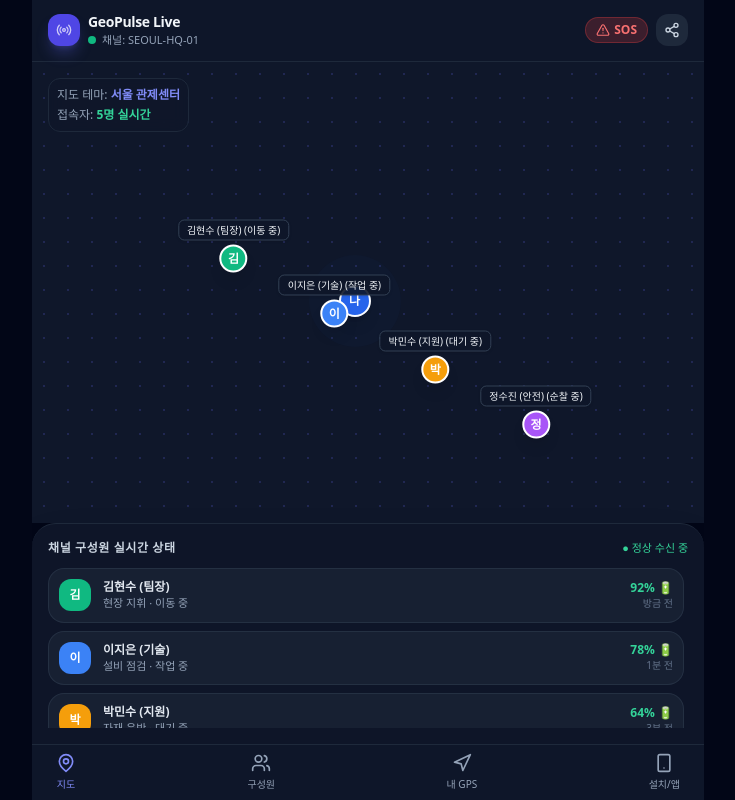
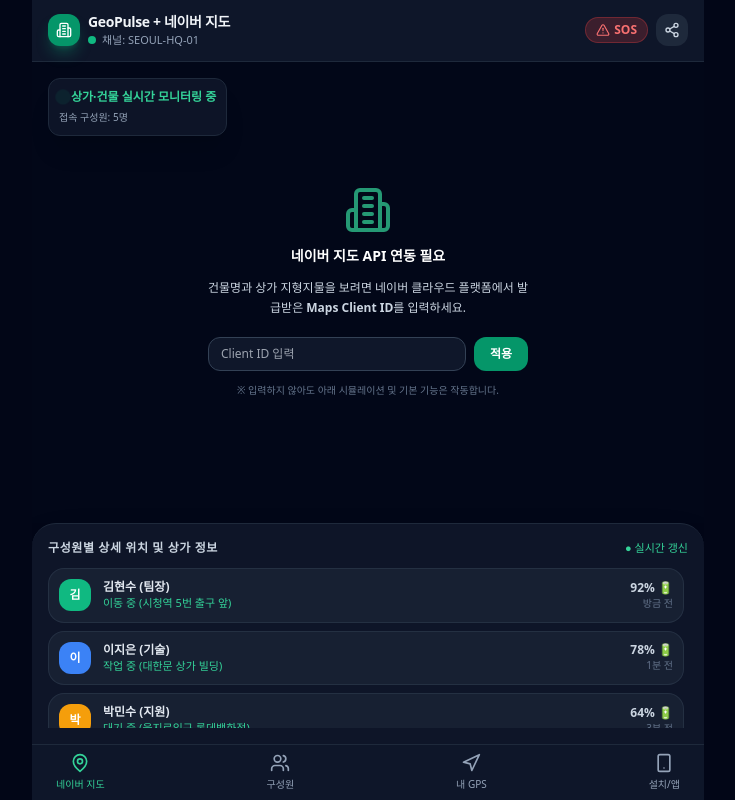
Before and after one commit to S16Alex/geopulse-app, a React (Vite) app: page / in a window 1280 px wide. Shown: the whole page, without its empty margins (272-1007 px from the left). Built offline with nearby package versions, Linux system fonts and the light colour scheme.

Commit message:
Update App.jsx

```diff
--- a/src/App.jsx
+++ b/src/App.jsx
@@ -1,69 +1,59 @@
 import React, { useState, useEffect, useRef } from 'react';
 import {
   MapPin, Users, Battery, Shield, Share2, Navigation,
-  Compass, Radio, Layers, Smartphone, RefreshCw, Check, AlertTriangle, Play, Pause, FastForward
+  Compass, Radio, Layers, Smartphone, RefreshCw, Check, AlertTriangle, Play, Pause, Building2
 } from 'lucide-react';
 
 export default function App() {
-  // 상태 관리
   const [activeTab, setActiveTab] = useState('map'); // 'map' | 'members' | 'gps' | 'setup'
   const [channelCode, setChannelCode] = useState('SEOUL-HQ-01');
   const [isLiveGpsActive, setIsLiveGpsActive] = useState(false);
-  const [myLocation, setMyLocation] = useState({ lat: 37.5665, lng: 126.9780, name: '현재 내 위치 (서울 시청)' });
+  const [myLocation, setMyLocation] = useState({ lat: 37.5665, lng: 126.9780, name: '서울시청 (내 위치)' });
   const [batteryLevel, setBatteryLevel] = useState(88);
   const [isCharging, setIsCharging] = useState(false);
-  const [mapTheme, setMapTheme] = useState('voyager'); // 'voyager' | 'osm' | 'dark'
-  const [isBottomSheetOpen, setIsBottomSheetOpen] = useState(true);
   const [isSimulationRunning, setIsSimulationRunning] = useState(true);
-  const [simSpeed, setSimSpeed] = useState(1);
   const [isGalaxyView, setIsGalaxyView] = useState(false);
   const [toastMessage, setToastMessage] = useState('');
+  const [naverClientIdInput, setNaverClientIdInput] = useState('');
+  const [isNaverLoaded, setIsNaverLoaded] = useState(false);
 
-  // 가상 구성원 상태 (서울 주요 거점)
+  const mapElement = useRef(null);
+  const mapInstance = useRef(null);
+
+  // 가상 구성원 상태 (서울 주요 거점 상가 및 빌딩 주변)
   const [members, setMembers] = useState([
-    { id: 1, name: '김현수 (팀장)', role: '현장 지휘', lat: 37.5133, lng: 127.1000, status: '이동 중', battery: 92, updated: '방금 전', color: 'bg-emerald-500' },
-    { id: 2, name: '이지은 (기술)', role: '설비 점검', lat: 37.5512, lng: 126.9882, status: '작업 중', battery: 78, updated: '1분 전', color: 'bg-blue-500' },
-    { id: 3, name: '박민수 (지원)', role: '자재 운반', lat: 37.4980, lng: 127.0276, status: '대기 중', battery: 64, updated: '3분 전', color: 'bg-amber-500' },
-    { id: 4, name: '정수진 (안전)', role: '안전 감시', lat: 37.5796, lng: 126.9770, status: '순찰 중', battery: 85, updated: '방금 전', color: 'bg-purple-500' },
+    { id: 1, name: '김현수 (팀장)', role: '현장 지휘', lat: 37.5651, lng: 126.9772, status: '이동 중 (시청역 5번 출구 앞)', battery: 92, updated: '방금 전', color: 'bg-emerald-500' },
+    { id: 2, name: '이지은 (기술)', role: '설비 점검', lat: 37.5692, lng: 126.9788, status: '작업 중 (대한문 상가 빌딩)', battery: 78, updated: '1분 전', color: 'bg-blue-500' },
+    { id: 3, name: '박민수 (지원)', role: '자재 운반', lat: 37.5635, lng: 126.9820, status: '대기 중 (을지로입구 롯데백화점)', battery: 64, updated: '3분 전', color: 'bg-amber-500' },
+    { id: 4, name: '정수진 (안전)', role: '안전 감시', lat: 37.5700, lng: 126.9750, status: '순찰 중 (광화문광장 세종대왕상)', battery: 85, updated: '방금 전', color: 'bg-purple-500' },
   ]);
 
-  // 토스트 알림 표시 함수
   const showToast = (msg) => {
     setToastMessage(msg);
     setTimeout(() => setToastMessage(''), 3000);
   };
 
-  // 갤럭시 배터리 API 연동
+  // 갤럭시 배터리 및 화면 꺼짐 방지 연동
   useEffect(() => {
     if (navigator.getBattery) {
       navigator.getBattery().then(battery => {
         setBatteryLevel(Math.round(battery.level * 100));
         setIsCharging(battery.charging);
-
-        battery.addEventListener('levelchange', () => {
-          setBatteryLevel(Math.round(battery.level * 100));
-        });
-        battery.addEventListener('chargingchange', () => {
-          setIsCharging(battery.charging);
-        });
+        battery.addEventListener('levelchange', () => setBatteryLevel(Math.round(battery.level * 100)));
+        battery.addEventListener('chargingchange', () => setIsCharging(battery.charging));
       }).catch(() => {});
     }
   }, []);
 
-  // 화면 꺼짐 방지 (WakeLock API)
   useEffect(() => {
     let wakeLock = null;
     const requestWakeLock = async () => {
       if ('wakeLock' in navigator && isLiveGpsActive) {
-        try {
-          wakeLock = await navigator.wakeLock.request('screen');
-        } catch (err) {}
+        try { wakeLock = await navigator.wakeLock.request('screen'); } catch (err) {}
       }
     };
     requestWakeLock();
-    return () => {
-      if (wakeLock) wakeLock.release();
-    };
+    return () => { if (wakeLock) wakeLock.release(); };
   }, [isLiveGpsActive]);
 
   // 가상 팀원 움직임 시뮬레이션
@@ -72,31 +62,66 @@ export default function App() {
     const interval = setInterval(() => {
       setMembers(prev => prev.map(m => ({
         ...m,
-        lat: m.lat + (Math.random() - 0.5) * 0.001 * simSpeed,
-        lng: m.lng + (Math.random() - 0.5) * 0.001 * simSpeed,
+        lat: m.lat + (Math.random() - 0.5) * 0.0005,
+        lng: m.lng + (Math.random() - 0.5) * 0.0005,
       })));
-    }, 2500);
+    }, 3000);
     return () => clearInterval(interval);
-  }, [isSimulationRunning, simSpeed]);
+  }, [isSimulationRunning]);
 
-  // 실제 GPS 추적 시작
+  // 네이버 지도 SDK 동적 로드 (Client ID 입력 시 실행)
+  const initNaverMap = (clientId) => {
+    if (window.naver && window.naver.maps) {
+      setIsNaverLoaded(true);
+      renderMap();
+      return;
+    }
+    const script = document.createElement('script');
+    script.type = 'text/javascript';
+    script.src = `https://oapi.map.naver.com/openapi/v3/maps.js?ncpClientId=${clientId}`;
+    script.async = true;
+    script.onload = () => {
+      setIsNaverLoaded(true);
+      showToast('🗺️ 네이버 지도 API가 연동되었습니다!');
+      renderMap();
+    };
+    script.onerror = () => {
+      alert('네이버 지도 Client ID가 올바르지 않거나 로드에 실패했습니다.');
+    };
+    document.head.appendChild(script);
+  };
+
+  const renderMap = () => {
+    if (!mapElement.current || !window.naver) return;
+    const mapOptions = {
+      center: new window.naver.maps.LatLng(myLocation.lat, myLocation.lng),
+      zoom: 16,
+      scaleControl: true,
+      logoControl: true,
+      mapDataControl: true
+    };
+    mapInstance.current = new window.naver.maps.Map(mapElement.current, mapOptions);
+  };
+
+  // 실제 GPS 추적
   const toggleLiveGps = () => {
     if (!isLiveGpsActive) {
       if (!navigator.geolocation) {
-        alert('이 기기에서는 위치 정보(GPS)를 지원하지 않습니다.');
+        alert('이 기기에서는 위치 정보를 지원하지 않습니다.');
         return;
       }
       navigator.geolocation.watchPosition(
         (position) => {
-          setMyLocation({
-            lat: position.coords.latitude,
-            lng: position.coords.longitude,
-            name: '내 실시간 갤럭시 위치'
-          });
+          const newLat = position.coords.latitude;
+          const newLng = position.coords.longitude;
+          setMyLocation({ lat: newLat, lng: newLng, name: '내 실시간 갤럭시 위치' });
           setIsLiveGpsActive(true);
-          showToast('🛰️ 갤럭시 실시간 GPS 추적 중');
+          showToast('🛰️ 실시간 GPS 및 상가 위치 추적 중');
+          if (mapInstance.current && window.naver) {
+            mapInstance.current.setCenter(new window.naver.maps.LatLng(newLat, newLng));
+          }
         },
-        (error) => {
+        () => {
           alert('GPS 권한이 거부되었거나 위치를 가져올 수 없습니다.');
           setIsLiveGpsActive(false);
         },
@@ -108,41 +133,32 @@ export default function App() {
     }
   };
 
-  // SOS 긴급 알림
   const triggerSos = () => {
-    if (navigator.vibrate) {
-      navigator.vibrate([300, 100, 300, 100, 500]); // 갤럭시에 진동 햅틱 울림
-    }
-    showToast('🚨 긴급 SOS 신호가 채널 멤버들에게 전송되었습니다!');
+    if (navigator.vibrate) navigator.vibrate([300, 100, 300, 100, 500]);
+    showToast('🚨 긴급 SOS 신호가 전송되었습니다!');
   };
 
-  // 링크 공유
   const handleShare = () => {
     if (navigator.share) {
-      navigator.share({
-        title: 'GeoPulse 실시간 위치 공유',
-        text: `[${channelCode}] 그룹 채널에 참여하세요!`,
-        url: window.location.href,
-      }).catch(() => {});
+      navigator.share({ title: 'GeoPulse 실시간 위치', text: `[${channelCode}] 채널 참여`, url: window.location.href }).catch(() => {});
     } else {
       navigator.clipboard.writeText(window.location.href);
-      showToast('📋 링크가 클립보드에 복사되었습니다.');
+      showToast('📋 링크가 복사되었습니다.');
     }
   };
 
   return (
     <div className="flex justify-center items-center min-h-screen bg-slate-950 text-slate-100 font-sans">
-      {/* PC에서 볼 때 갤럭시 스마트폰 프레임 미리보기 토글 가능 */}
       <div className={`w-full ${isGalaxyView ? 'max-w-[420px] h-[880px] rounded-[40px] border-[12px] border-slate-800 shadow-2xl overflow-hidden relative flex flex-col' : 'max-w-2xl h-screen flex flex-col'} bg-slate-900`}>
 
-        {/* 상단 앱바 (One UI 스타일) */}
+        {/* 상단 앱바 */}
         <header className="bg-slate-900/95 backdrop-blur border-b border-slate-800 px-4 py-3 flex items-center justify-between z-20">
           <div className="flex items-center space-x-2">
-            <div className="w-8 h-8 rounded-xl bg-indigo-600 flex items-center justify-center shadow-lg shadow-indigo-500/30">
-              <Radio className="w-4 h-4 text-white animate-pulse" />
+            <div className="w-8 h-8 rounded-xl bg-emerald-600 flex items-center justify-center shadow-lg shadow-emerald-500/30">
+              <Building2 className="w-4 h-4 text-white" />
             </div>
             <div>
-              <h1 className="text-sm font-bold tracking-tight">GeoPulse Live</h1>
+              <h1 className="text-sm font-bold tracking-tight">GeoPulse + 네이버 지도</h1>
               <div className="flex items-center space-x-1.5">
                 <span className="w-2 h-2 rounded-full bg-emerald-500"></span>
                 <span className="text-[11px] text-slate-400">채널: {channelCode}</span>
@@ -161,7 +177,6 @@ export default function App() {
           </div>
         </header>
 
-        {/* 토스트 메시지 알림 */}
         {toastMessage && (
           <div className="absolute top-16 left-1/2 -translate-x-1/2 z-50 bg-slate-800 border border-slate-700 text-slate-100 px-4 py-2 rounded-2xl shadow-xl text-xs flex items-center space-x-2 animate-bounce">
             <Check className="w-3.5 h-3.5 text-emerald-400" />
@@ -169,53 +184,58 @@ export default function App() {
           </div>
         )}
 
-        {/* 메인 콘텐츠 영역 (탭별 화면) */}
+        {/* 메인 콘텐츠 영역 */}
         <main className="flex-1 relative overflow-hidden flex flex-col">
 
-          {/* 1탭: 실시간 지도 대시보드 */}
+          {/* 1탭: 네이버 지도 화면 */}
           {activeTab === 'map' && (
             <div className="absolute inset-0 flex flex-col bg-slate-950">
-              {/* 가상 지도 화면 */}
-              <div className="flex-1 relative bg-slate-900 overflow-hidden flex items-center justify-center">
-                {/* 배경 격자 무늬 지도 느낌 */}
-                <div className="absolute inset-0 opacity-20 bg-[radial-gradient(#6366f1_1px,transparent_1px)] [background-size:24px_24px]"></div>
+              <div className="flex-1 relative bg-slate-900 overflow-hidden">
+                {/* 네이버 지도 렌더링 영역 */}
+                <div ref={mapElement} className="w-full h-full absolute inset-0"></div>
 
-                {/* 중앙 지도 컨트롤 뱃지 */}
-                <div className="absolute top-4 left-4 z-10 bg-slate-900/80 backdrop-blur border border-slate-800 p-2 rounded-xl text-xs space-y-1">
-                  <div className="text-slate-400">지도 테마: <span className="text-indigo-400 font-bold">서울 관제센터</span></div>
-                  <div className="text-slate-400">접속자: <span className="text-emerald-400 font-bold">{members.length + 1}명 실시간</span></div>
+                {/* API 키가 없을 때 안내 배너 오버레이 */}
+                {!isNaverLoaded && (
+                  <div className="absolute inset-0 bg-slate-950/90 z-10 flex flex-col items-center justify-center p-6 text-center space-y-3">
+                    <Building2 className="w-12 h-12 text-emerald-400 animate-pulse" />
+                    <h3 className="text-sm font-bold text-white">네이버 지도 API 연동 필요</h3>
+                    <p className="text-xs text-slate-300 max-w-xs leading-relaxed">
+                      건물명과 상가 지형지물을 보려면 네이버 클라우드 플랫폼에서 발급받은 <b>Maps Client ID</b>를 입력하세요.
+                    </p>
+                    <div className="flex w-full max-w-xs space-x-2 pt-2">
+                      <input
+                        type="text"
+                        placeholder="Client ID 입력"
+                        value={naverClientIdInput}
+                        onChange={(e) => setNaverClientIdInput(e.target.value)}
+                        className="flex-1 bg-slate-900 border border-slate-700 rounded-xl px-3 py-2 text-xs text-white outline-none focus:border-emerald-500"
+                      />
+                      <button
+                        onClick={() => initNaverMap(naverClientIdInput)}
+                        className="bg-emerald-600 hover:bg-emerald-500 px-4 py-2 rounded-xl text-xs font-bold transition text-white"
+                      >
+                        적용
+                      </button>
+                    </div>
+                    <span className="text-[10px] text-slate-500">※ 입력하지 않아도 아래 시뮬레이션 및 기본 기능은 작동합니다.</span>
+                  </div>
+                )}
+
+                {/* 시뮬레이션 마커 오버레이 (네이버 지도 위 실시간 표시) */}
+                <div className="absolute top-4 left-4 z-10 bg-slate-900/90 backdrop-blur border border-slate-800 p-2.5 rounded-xl text-xs space-y-1 shadow-xl">
+                  <div className="text-emerald-400 font-bold flex items-center space-x-1">
+                    <span className="w-2 h-2 rounded-full bg-emerald-500 animate-ping"></span>
+                    <span>상가·건물 실시간 모니터링 중</span>
+                  </div>
+                  <div className="text-[10px] text-slate-400">접속 구성원: {members.length + 1}명</div>
                 </div>
-
-                {/* 내 위치 마커 */}
-                <div className="absolute transform -translate-x-1/2 -translate-y-1/2 transition-all duration-500" style={{ top: '52%', left: '48%' }}>
-                  <div className="relative flex items-center justify-center">
-                    <span className="absolute w-12 h-12 rounded-full bg-blue-500/30 animate-ping"></span>
-                    <div className="w-8 h-8 rounded-full bg-blue-600 border-2 border-white shadow-lg flex items-center justify-center text-white text-xs font-bold">
-                      나
-                    </div>
-                  </div>
-                </div>
-
-                {/* 다른 팀원 마커들 */}
-                {members.map((m, idx) => (
-                  <div key={m.id} className="absolute transform -translate-x-1/2 -translate-y-1/2 transition-all duration-1000" style={{ top: `${40 + idx * 12}%`, left: `${30 + idx * 15}%` }}>
-                    <div className="flex flex-col items-center group cursor-pointer">
-                      <div className="bg-slate-900/90 text-[10px] px-2 py-0.5 rounded-md border border-slate-700 shadow mb-1 whitespace-nowrap">
-                        {m.name} ({m.status})
-                      </div>
-                      <div className={`w-7 h-7 rounded-full ${m.color} border-2 border-white shadow-lg flex items-center justify-center text-white text-xs font-bold`}>
-                        {m.name[0]}
-                      </div>
-                    </div>
-                  </div>
-                ))}
               </div>
 
-              {/* 하단 바텀시트 (구성원 요약 슬라이드) */}
-              <div className="bg-slate-900/95 backdrop-blur border-t border-slate-800 p-4 rounded-t-3xl shadow-2xl">
+              {/* 하단 바텀시트 */}
+              <div className="bg-slate-900/95 backdrop-blur border-t border-slate-800 p-4 rounded-t-3xl shadow-2xl z-10">
                 <div className="flex items-center justify-between mb-3">
-                  <h3 className="text-xs font-bold text-slate-300 uppercase tracking-wider">채널 구성원 실시간 상태</h3>
-                  <span className="text-[11px] text-emerald-400 font-medium">● 정상 수신 중</span>
+                  <h3 className="text-xs font-bold text-slate-300 uppercase tracking-wider">구성원별 상세 위치 및 상가 정보</h3>
+                  <span className="text-[11px] text-emerald-400 font-medium">● 실시간 갱신</span>
                 </div>
                 <div className="space-y-2 max-h-40 overflow-y-auto pr-1">
                   {members.map(m => (
@@ -226,11 +246,11 @@ export default function App() {
                         </div>
                         <div>
                           <div className="text-xs font-bold text-slate-200">{m.name}</div>
-                          <div className="text-[11px] text-slate-400">{m.role} · {m.status}</div>
+                          <div className="text-[11px] text-emerald-400 font-medium">{m.status}</div>
                         </div>
                       </div>
                       <div className="text-right">
-                        <div className="text-xs font-semibold text-emerald-400">{m.battery}% 🔋</div>
+                        <div className="text-xs font-semibold text-slate-300">{m.battery}% 🔋</div>
                         <div className="text-[10px] text-slate-500">{m.updated}</div>
                       </div>
                     </div>
@@ -240,26 +260,26 @@ export default function App() {
             </div>
           )}
 
-          {/* 2탭: 구성원 상세 목록 및 채널 관리 */}
+          {/* 2탭: 구성원 목록 */}
           {activeTab === 'members' && (
             <div className="flex-1 p-4 overflow-y-auto space-y-4 bg-slate-950">
               <div className="bg-slate-900 border border-slate-800 p-4 rounded-2xl">
-                <h2 className="text-sm font-bold mb-2">그룹 채널 설정</h2>
+                <h2 className="text-sm font-bold mb-2">그룹 채널 코드</h2>
                 <div className="flex space-x-2">
                   <input
                     type="text"
                     value={channelCode}
                     onChange={(e) => setChannelCode(e.target.value)}
-                    className="flex-1 bg-slate-950 border border-slate-700 rounded-xl px-3 py-2 text-xs text-white outline-none focus:border-indigo-500"
+                    className="flex-1 bg-slate-950 border border-slate-700 rounded-xl px-3 py-2 text-xs text-white outline-none focus:border-emerald-500"
                   />
-                  <button onClick={() => showToast('채널이 변경되었습니다.')} className="bg-indigo-600 hover:bg-indigo-500 px-4 py-2 rounded-xl text-xs font-bold transition">
+                  <button onClick={() => showToast('채널이 변경되었습니다.')} className="bg-emerald-600 hover:bg-emerald-500 px-4 py-2 rounded-xl text-xs font-bold text-white transition">
                     변경
                   </button>
                 </div>
               </div>
 
               <div className="space-y-3">
-                <h2 className="text-sm font-bold text-slate-300">현재 채널 접속 멤버 ({members.length + 1})</h2>
+                <h2 className="text-sm font-bold text-slate-300">구성원 상세 위치 ({members.length + 1})</h2>
                 {members.map(m => (
                   <div key={m.id} className="bg-slate-900 border border-slate-800 p-3.5 rounded-2xl flex items-center justify-between">
                     <div className="flex items-center space-x-3">
@@ -268,12 +288,11 @@ export default function App() {
                       </div>
                       <div>
                         <div className="text-xs font-bold">{m.name}</div>
-                        <div className="text-[11px] text-slate-400">{m.role}</div>
+                        <div className="text-[11px] text-emerald-400">{m.status}</div>
                       </div>
                     </div>
                     <div className="text-right">
-                      <div className="text-xs text-emerald-400 font-semibold">{m.battery}% 배터리</div>
-                      <div className="text-[10px] text-slate-500">{m.status}</div>
+                      <div className="text-xs text-slate-300 font-semibold">{m.battery}% 배터리</div>
                     </div>
                   </div>
                 ))}
@@ -281,20 +300,14 @@ export default function App() {
             </div>
           )}
 
-          {/* 3탭: 내 갤럭시 GPS 및 하드웨어 제어 */}
+          {/* 3탭: 내 GPS 및 하드웨어 */}
           {activeTab === 'gps' && (
             <div className="flex-1 p-4 overflow-y-auto space-y-4 bg-slate-950">
               <div className="bg-slate-900 border border-slate-800 p-4 rounded-2xl space-y-3">
-                <div className="flex items-center justify-between">
-                  <h2 className="text-sm font-bold flex items-center space-x-2">
-                    <Navigation className="w-4 h-4 text-indigo-400" />
-                    <span>갤럭시 하드웨어 센서 연동</span>
-                  </h2>
-                  <span className={`text-[11px] px-2.5 py-1 rounded-full font-semibold ${isLiveGpsActive ? 'bg-emerald-500/20 text-emerald-400' : 'bg-slate-800 text-slate-400'}`}>
-                    {isLiveGpsActive ? 'GPS 추적 켜짐' : '일시중지됨'}
-                  </span>
-                </div>
-
+                <h2 className="text-sm font-bold flex items-center space-x-2">
+                  <Navigation className="w-4 h-4 text-emerald-400" />
+                  <span>갤럭시 센서 및 네이버 지도 연동</span>
+                </h2>
                 <div className="grid grid-cols-2 gap-3 pt-2">
                   <div className="bg-slate-950 p-3 rounded-xl border border-slate-800">
                     <div className="text-[11px] text-slate-400">실시간 배터리</div>
@@ -302,45 +315,31 @@ export default function App() {
                   </div>
                   <div className="bg-slate-950 p-3 rounded-xl border border-slate-800">
                     <div className="text-[11px] text-slate-400">화면 꺼짐 방지</div>
-                    <div className="text-base font-bold text-indigo-400 mt-1">활성화됨</div>
+                    <div className="text-base font-bold text-emerald-400 mt-1">활성화됨</div>
                   </div>
                 </div>
 
                 <button
                   onClick={toggleLiveGps}
-                  className={`w-full py-3 rounded-xl text-xs font-bold transition flex items-center justify-center space-x-2 ${isLiveGpsActive ? 'bg-red-600 hover:bg-red-500 text-white' : 'bg-indigo-600 hover:bg-indigo-500 text-white'}`}
+                  className={`w-full py-3 rounded-xl text-xs font-bold transition flex items-center justify-center space-x-2 ${isLiveGpsActive ? 'bg-red-600 hover:bg-red-500 text-white' : 'bg-emerald-600 hover:bg-emerald-500 text-white'}`}
                 >
                   <MapPin className="w-4 h-4" />
                   <span>{isLiveGpsActive ? '실시간 GPS 추적 끄기' : '실시간 갤럭시 GPS 켜기'}</span>
                 </button>
               </div>
-
-              {/* 시뮬레이션 설정 */}
-              <div className="bg-slate-900 border border-slate-800 p-4 rounded-2xl space-y-3">
-                <h2 className="text-sm font-bold">동작 시뮬레이션 제어</h2>
-                <div className="flex items-center justify-between">
-                  <span className="text-xs text-slate-400">가상 팀원 이동 시뮬레이션</span>
-                  <button
-                    onClick={() => setIsSimulationRunning(!isSimulationRunning)}
-                    className={`px-3 py-1.5 rounded-xl text-xs font-bold ${isSimulationRunning ? 'bg-amber-500/20 text-amber-400' : 'bg-emerald-500/20 text-emerald-400'}`}
-                  >
-                    {isSimulationRunning ? '일시정지' : '재개'}
-                  </button>
-                </div>
-              </div>
             </div>
           )}
 
-          {/* 4탭: 앱 설치 및 APK / PWA 안내 */}
+          {/* 4탭: 앱 설치 및 설정 */}
           {activeTab === 'setup' && (
             <div className="flex-1 p-4 overflow-y-auto space-y-4 bg-slate-950">
               <div className="bg-slate-900 border border-slate-800 p-4 rounded-2xl space-y-3">
                 <h2 className="text-sm font-bold flex items-center space-x-2">
-                  <Smartphone className="w-4 h-4 text-indigo-400" />
-                  <span>갤럭시 스마트폰 앱 설치 방법</span>
+                  <Smartphone className="w-4 h-4 text-emerald-400" />
+                  <span>스마트폰 앱 설치 방법</span>
                 </h2>
                 <p className="text-xs text-slate-300 leading-relaxed">
-                  삼성 인터넷 또는 크롬 브라우저 우측 상단 메뉴(⋮)에서 <b>[홈 화면에 추가]</b> 또는 <b>[앱 설치]</b>를 누르면 바탕화면에 네이티브 앱처럼 설치됩니다.
+                  브라우저 우측 상단 메뉴(⋮)에서 <b>[홈 화면에 추가]</b> 또는 <b>[앱 설치]</b>를 누르면 갤럭시 바탕화면에 네이티브 앱으로 설치됩니다.
                 </p>
                 <div className="pt-2 border-t border-slate-800">
                   <button
@@ -356,21 +355,21 @@ export default function App() {
 
         </main>
 
-        {/* 하단 네비게이션 바 (One UI 모바일 스타일) */}
+        {/* 하단 네비게이션 바 */}
         <nav className="bg-slate-900/95 backdrop-blur border-t border-slate-800 py-2 px-6 flex justify-between items-center z-20">
-          <button onClick={() => setActiveTab('map')} className={`flex flex-col items-center space-y-1 ${activeTab === 'map' ? 'text-indigo-400' : 'text-slate-400'}`}>
+          <button onClick={() => setActiveTab('map')} className={`flex flex-col items-center space-y-1 ${activeTab === 'map' ? 'text-emerald-400' : 'text-slate-400'}`}>
             <MapPin className="w-5 h-5" />
-            <span className="text-[10px] font-medium">지도</span>
+            <span className="text-[10px] font-medium">네이버 지도</span>
           </button>
-          <button onClick={() => setActiveTab('members')} className={`flex flex-col items-center space-y-1 ${activeTab === 'members' ? 'text-indigo-400' : 'text-slate-400'}`}>
+          <button onClick={() => setActiveTab('members')} className={`flex flex-col items-center space-y-1 ${activeTab === 'members' ? 'text-emerald-400' : 'text-slate-400'}`}>
             <Users className="w-5 h-5" />
             <span className="text-[10px] font-medium">구성원</span>
           </button>
-          <button onClick={() => setActiveTab('gps')} className={`flex flex-col items-center space-y-1 ${activeTab === 'gps' ? 'text-indigo-400' : 'text-slate-400'}`}>
+          <button onClick={() => setActiveTab('gps')} className={`flex flex-col items-center space-y-1 ${activeTab === 'gps' ? 'text-emerald-400' : 'text-slate-400'}`}>
             <Navigation className="w-5 h-5" />
             <span className="text-[10px] font-medium">내 GPS</span>
           </button>
-          <button onClick={() => setActiveTab('setup')} className={`flex flex-col items-center space-y-1 ${activeTab === 'setup' ? 'text-indigo-400' : 'text-slate-400'}`}>
+          <button onClick={() => setActiveTab('setup')} className={`flex flex-col items-center space-y-1 ${activeTab === 'setup' ? 'text-emerald-400' : 'text-slate-400'}`}>
             <Smartphone className="w-5 h-5" />
             <span className="text-[10px] font-medium">설치/앱</span>
           </button>
```
